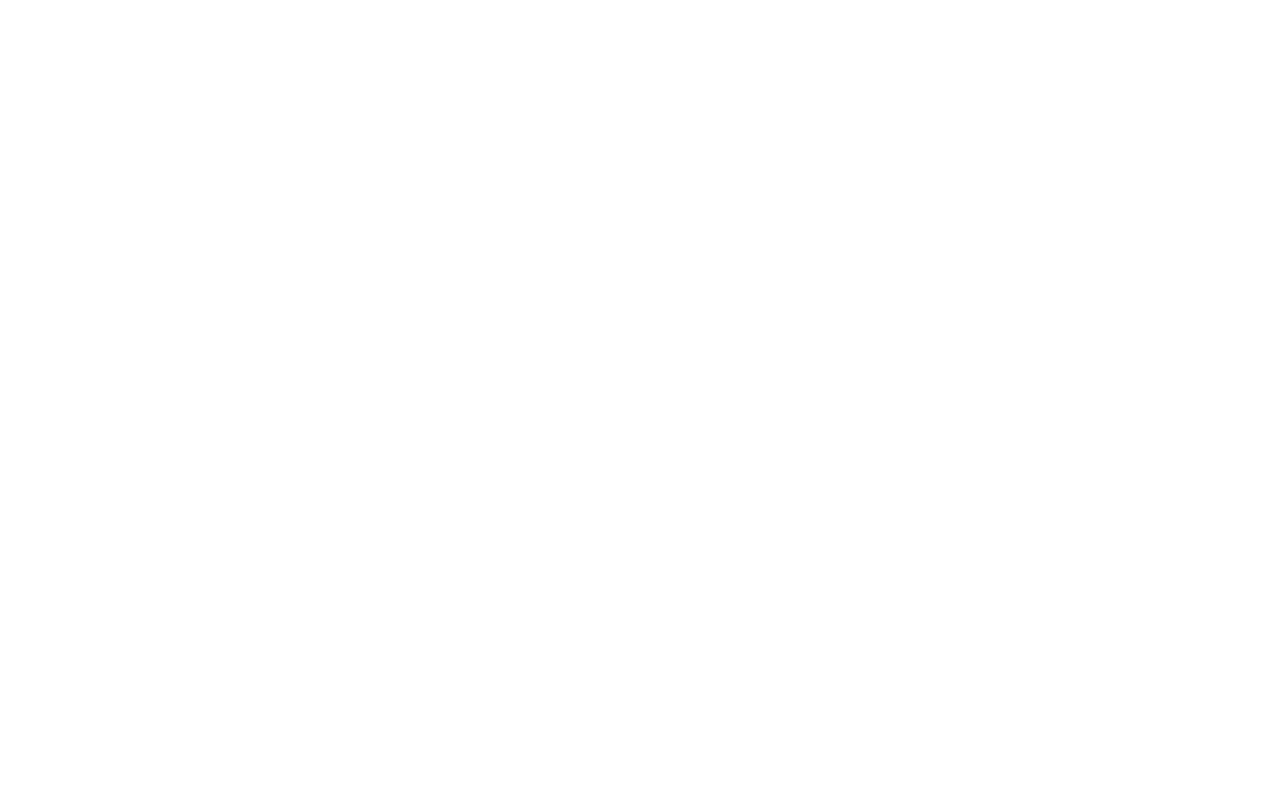
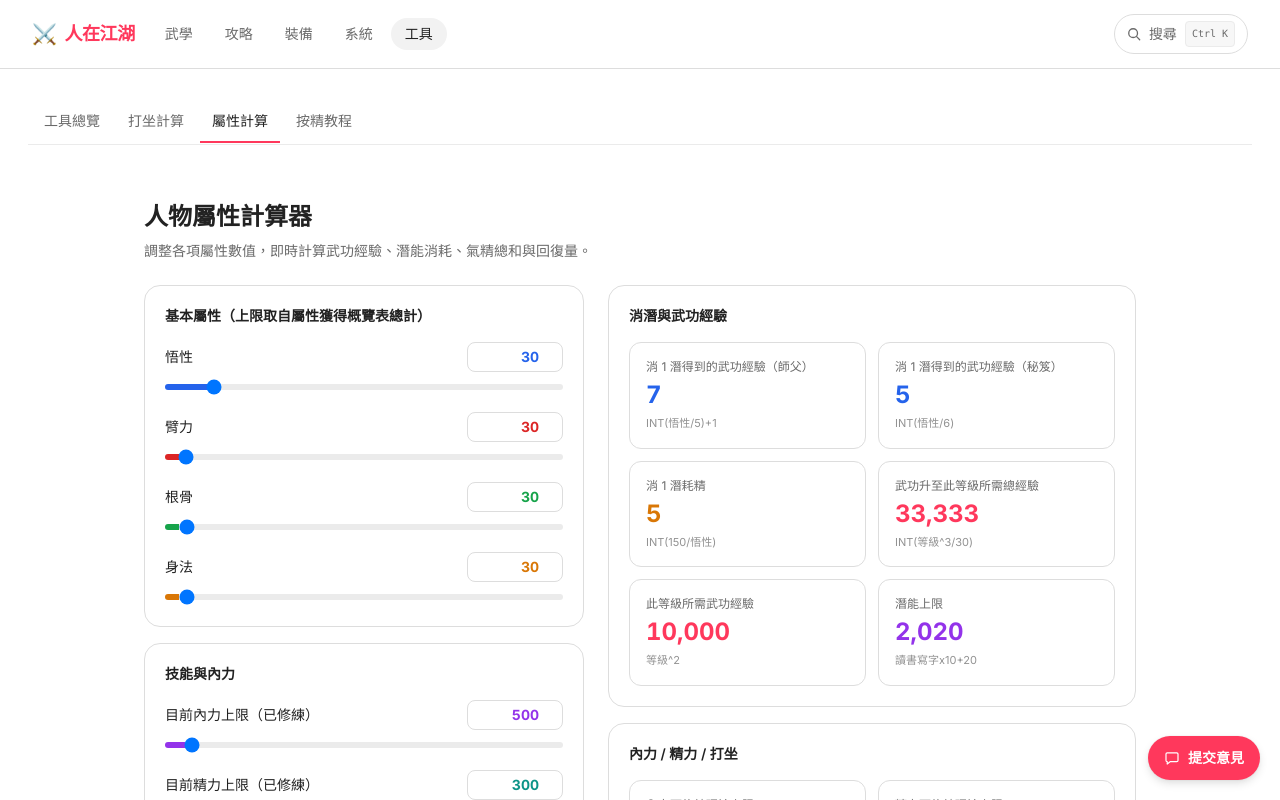
Before and after one commit to s92225/jhdb, a Next.js app: page /tools/stats in a window 1280 px wide. Before the commit this address had no page. Shown: the top 800 px of the page. Built offline with nearby package versions, Linux system fonts and the light colour scheme.

Commit message:
fix: unhide character stats calculator

```diff
--- a/app/components/HubTabs.tsx
+++ b/app/components/HubTabs.tsx
@@ -42,6 +42,7 @@
     tabs: [
       { href: '/tools', label: '工具總覽', exact: true },
       { href: '/tools/dazuo', label: '打坐計算' },
+      { href: '/tools/stats', label: '屬性計算' },
       { href: '/tools/macros', label: '按精教程' },
     ],
   },
--- a/app/components/SiteFooter.tsx
+++ b/app/components/SiteFooter.tsx
@@ -27,6 +27,7 @@
     heading: '工具與更新',
     links: [
       { href: '/tools/dazuo', label: '打坐計算' },
+      { href: '/tools/stats', label: '屬性計算' },
       { href: '/tools/macros', label: '按精教程' },
       { href: '/updates', label: '近期更新' },
     ],
--- a/app/tools/page.tsx
+++ b/app/tools/page.tsx
@@ -12,6 +12,12 @@
     icon: '🧘',
     title: '打坐時間計算器',
     desc: '輸入內力估算打坐所需時間，或由時間反推內力。',
+  },
+  {
+    href: '/tools/stats',
+    icon: '📊',
+    title: '人物屬性計算器',
+    desc: '調整悟性、內力、根骨等屬性，即時計算武功經驗、潛能、氣精總和。',
   },
   {
     href: '/tools/macros',
--- a/app/tools/stats/page.tsx
+++ b/app/tools/stats/page.tsx
@@ -1,15 +1,11 @@
 import type { Metadata } from 'next'
-import { notFound } from 'next/navigation'
+import { StatsCalculator } from './StatsCalculator'
 
 export const metadata: Metadata = {
   title: '人物屬性計算器｜人在江湖資料庫',
   description: '依悟性、內力、根骨等屬性即時計算武功經驗、潛能消耗、氣精總和等數值。',
-  robots: {
-    index: false,
-    follow: false,
-  },
 }
 
 export default function StatsPage() {
-  notFound()
+  return <StatsCalculator />
 }
--- a/package.json
+++ b/package.json
@@ -3,7 +3,7 @@
   "version": "1.0.0",
   "main": "index.js",
   "scripts": {
-    "test": "npm run test:stats",
+    "test": "node --test tests/*.test.mjs && npm run test:stats",
     "test:stats": "tsx scripts/test-stats-formulas.ts",
     "dev": "next dev",
     "build": "next build",
```
Also changed, not shown: data/updates.json, 1 other file (tests, documents, lock files or other folders).
